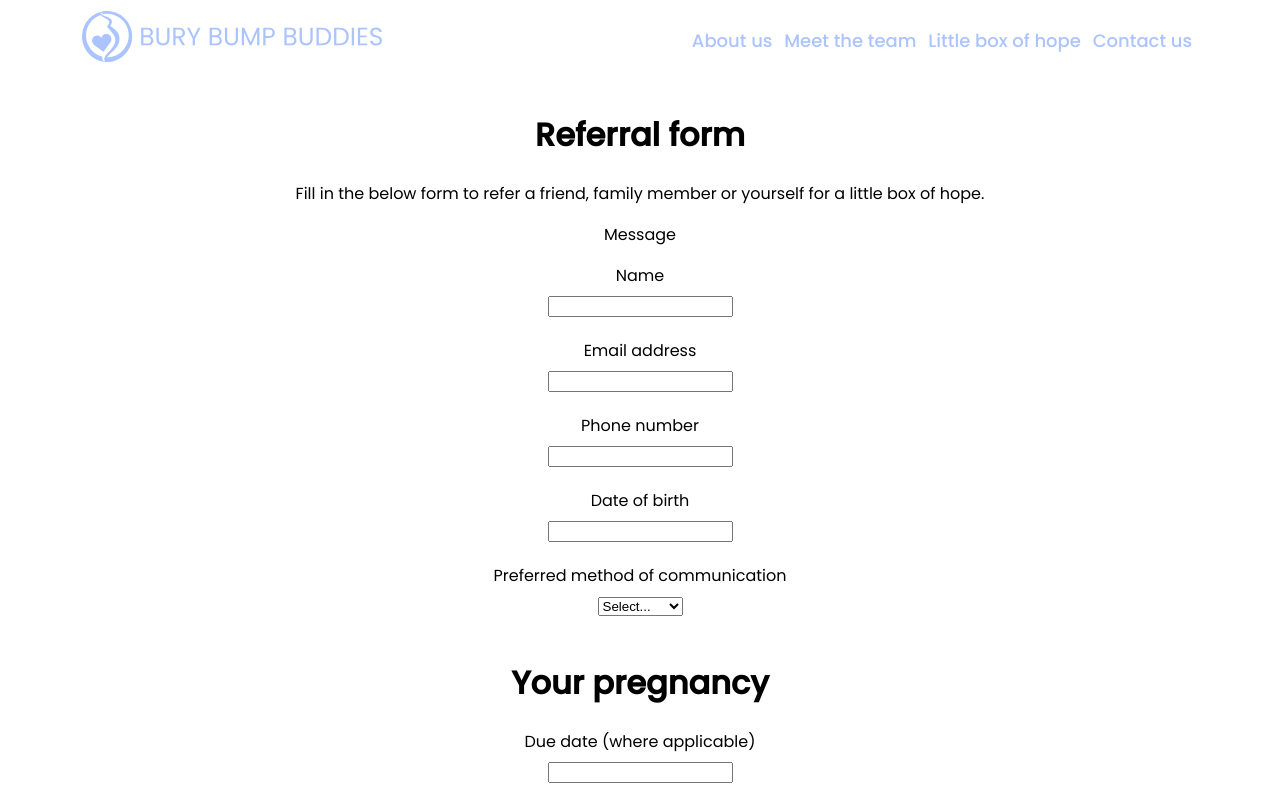
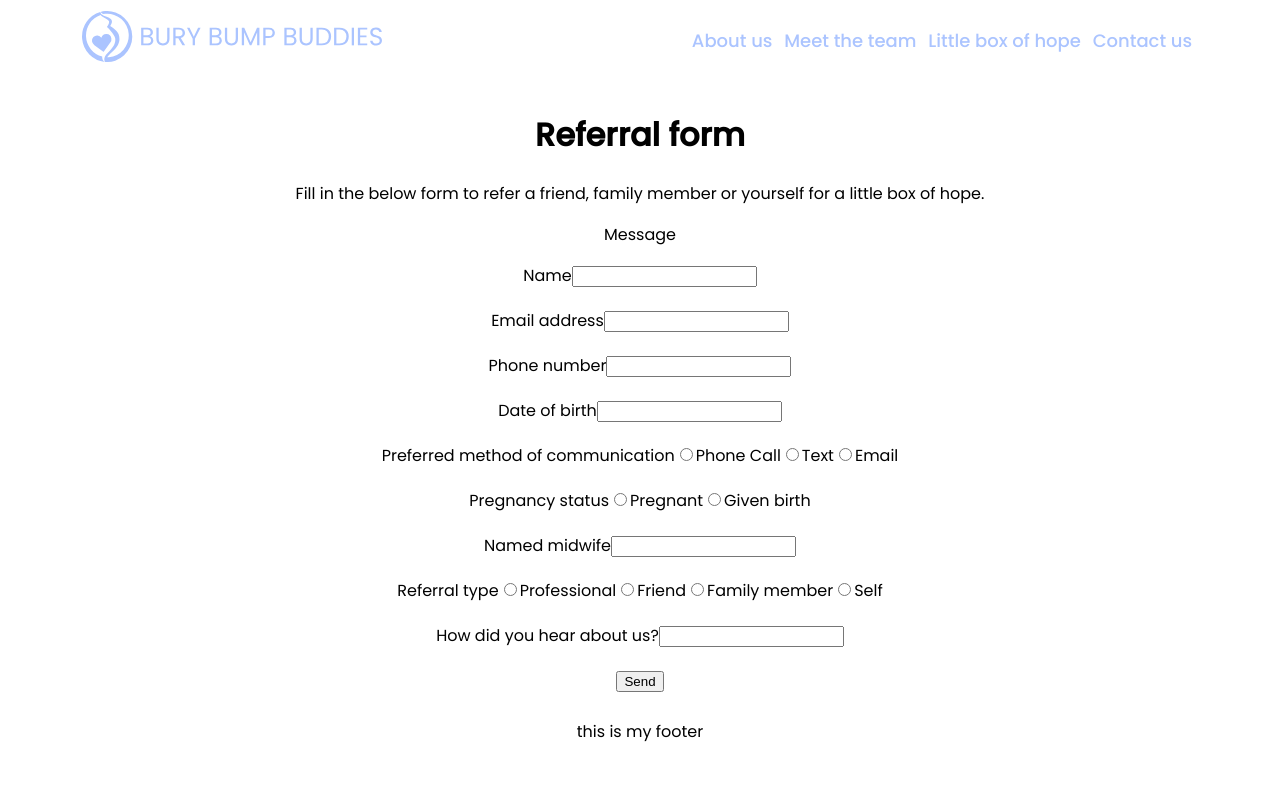
Before and after one commit to jbram-js/baby-bump, a React (Create React App) app: page /little-box-of-hope in a window 1280 px wide. Shown: the top 800 px of the page. Built offline with nearby package versions, Linux system fonts and the light colour scheme.

Commit message:
updated form to have pre-reqs

```diff
--- a/src/components/Box.js
+++ b/src/components/Box.js
@@ -1,11 +1,11 @@
 import React, {useState} from "react";
 import "react-datepicker/dist/react-datepicker.css";
-import {useForm, Controller} from "react-hook-form";
+import {useForm} from "react-hook-form";
 import "../styles/Box.css";
 import {init, sendForm} from "emailjs-com";
 init("user_UJZWlkJrwfOaaqvPbKAZa");
 
-const Box = () => {
+const Box = (props) => {
   const [contactNumber, setContactNumber] = useState("000000");
   const [statusMessage, setStatusMessage] = useState("Message");
 
@@ -14,13 +14,9 @@ const Box = () => {
     setContactNumber(numStr.substring(numStr.length - 6));
   };
 
-  const preloadedValues = {
-    babiesAge: "N/A",
-  };
+  const {register, watch, handleSubmit} = useForm();
 
-  const {register, handleSubmit} = useForm({
-    defaultValues: preloadedValues,
-  });
+  const pregnancyStatus = watch("pregnancy_status", props.pregnancyStatus);
 
   const onSubmit = (data) => {
     console.log(data);
@@ -110,22 +106,60 @@ const Box = () => {
           <label htmlFor="communication" className="form-label">
             Preferred method of communication
           </label>
-          <select
+          <input
+            type="radio"
             id="communication"
             name="communication"
+            value="Phone call"
             required={true}
             ref={register}
-          >
-            <option value="">Select...</option>
-            <option value="Phone Call">Phone call</option>
-            <option value="Text">Text</option>
-            <option value="Email">Email</option>
-          </select>
+          />
+          Phone Call
+          <input
+            type="radio"
+            id="communication"
+            name="communication"
+            value="Text"
+            required={true}
+            ref={register}
+          />
+          Text
+          <input
+            type="radio"
+            id="communication"
+            name="communication"
+            value="Email"
+            required={true}
+            ref={register}
+          />
+          Email
         </div>
-        <h1>Your pregnancy</h1>
         <div className="box-form-section">
+          <label htmlFor="pregnancy_status" className="form-label">
+            Pregnancy status
+          </label>
+          <input
+            type="radio"
+            id="pregnancy_status"
+            name="pregnancy_status"
+            value="Pregnant"
+            required={true}
+            ref={register}
+          />
+          Pregnant
+          <input
+            type="radio"
+            id="pregnancy_status"
+            name="pregnancy_status"
+            value="Given birth"
+            required={true}
+            ref={register}
+          />
+          Given birth
+          {pregnancyStatus === "Pregnant" && (
+            <div>
               <label htmlFor="due_date" className="form-label">
-            Due date (where applicable)
+                Due date
               </label>
               <input
                 id="due_date"
@@ -135,11 +169,21 @@ const Box = () => {
                 ref={register}
               />
             </div>
-        <div className="box-form-section">
+          )}
+          {pregnancyStatus === "Given birth" && (
+            <div>
               <label htmlFor="babies_age" className="form-label">
-            Babies age (where applicable)
+                Babies age
               </label>
-          <input id="babies_age" name="babies_age" type="text" ref={register} />
+              <input
+                id="babies_age"
+                name="babies_age"
+                type="text"
+                required={true}
+                ref={register}
+              />
+            </div>
+          )}
         </div>
         <div className="box-form-section">
           <label htmlFor="midwife" className="form-label">
@@ -157,13 +201,42 @@ const Box = () => {
           <label htmlFor="referral" className="form-label">
             Referral type
           </label>
-          <select id="referral" name="referral" required={true} ref={register}>
-            <option value="">Select...</option>
-            <option value="Professional">Professional</option>
-            <option value="Friend">Friend</option>
-            <option value="Family member">Family member</option>
-            <option value="Self">Self</option>
-          </select>
+          <input
+            type="radio"
+            id="referral"
+            name="referral"
+            value="Professional"
+            required={true}
+            ref={register}
+          />
+          Professional
+          <input
+            type="radio"
+            id="referral"
+            name="referral"
+            value="Friend"
+            required={true}
+            ref={register}
+          />
+          Friend
+          <input
+            type="radio"
+            id="referral"
+            name="referral"
+            value="Family member"
+            required={true}
+            ref={register}
+          />
+          Family member
+          <input
+            type="radio"
+            id="referral"
+            name="referral"
+            value="Self"
+            required={true}
+            ref={register}
+          />
+          Self
         </div>
         <div className="box-form-section">
           <label htmlFor="hear_about" className="form-label">
--- a/src/styles/Box.css
+++ b/src/styles/Box.css
@@ -7,10 +7,5 @@
 }
 
 .form-label {
-  display: block;
   padding-bottom: 5px;
 }
-
-input {
-  display: inline;
-}
```
Lines whose indentation alone changed are shown as unchanged.
